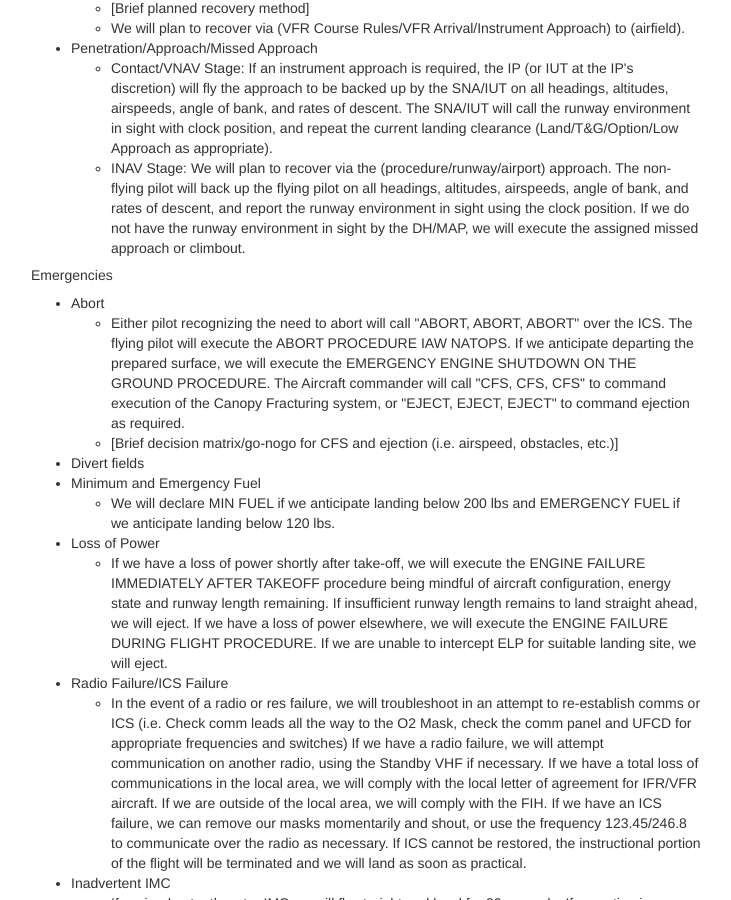
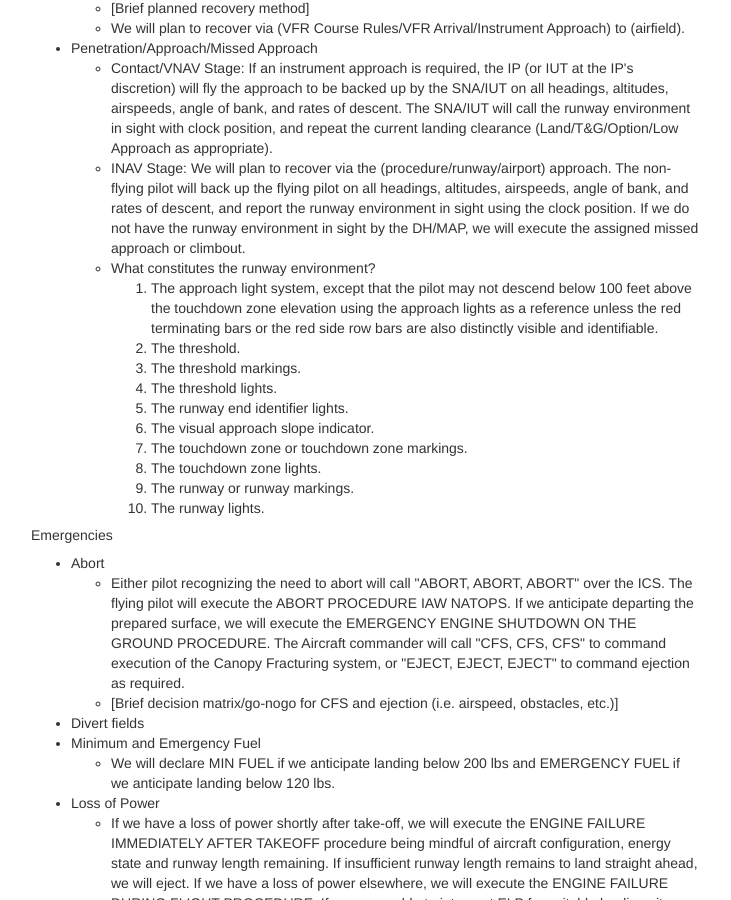
Before and after one commit to courserules/courserules.github.io, a Jekyll site: the page built from brief.html, in a window 1280 px wide and 900 px high, scrolled down 2836 px. Shown: the whole window, without its empty margins (24-755 px from the left). Built offline with Jekyll 4.4.1, drawn with Linux system fonts in a browser that asks for light colours.

Commit message:
Added section about runway environment

```diff
--- a/brief.html
+++ b/brief.html
@@ -200,6 +200,20 @@ rules/PPEL/Simulated Power Loss)]</li>
 					<ul>
 						<li>Contact/VNAV Stage: If an instrument approach is required, the IP (or IUT at the IP's discretion) will fly the approach to be backed up by the SNA/IUT on all headings, altitudes, airspeeds, angle of bank, and rates of descent. The SNA/IUT will call the runway environment in sight with clock position, and repeat the current landing clearance (Land/T&G/Option/Low Approach as appropriate).</li>
 						<li>INAV Stage: We will plan to recover via the (procedure/runway/airport) approach.  The non-flying pilot will back up the flying pilot on all headings, altitudes, airspeeds, angle of bank, and rates of descent, and report the runway environment in sight using the clock position. If we do not have the runway environment in sight by the DH/MAP, we will execute the assigned missed approach or climbout.</li>
+						<li>What constitutes the runway environment?
+							<ol>
+								<li>The approach light system, except that the pilot may not descend below 100 feet above the touchdown zone elevation using the approach lights as a reference unless the red terminating bars or the red side row bars are also distinctly visible and identifiable.</li>
+								<li> The threshold.</li>
+								<li> The threshold markings.</li>
+								<li> The threshold lights.</li>
+								<li> The runway end identifier lights.</li>
+								<li> The visual approach slope indicator.</li>
+								<li> The touchdown zone or touchdown zone markings.</li>
+								<li> The touchdown zone lights.</li>
+								<li> The runway or runway markings.</li>
+								<li> The runway lights.</li>
+							</ol>
+						</li>
 					</ul>
 				</li>
 			</ul>
```
